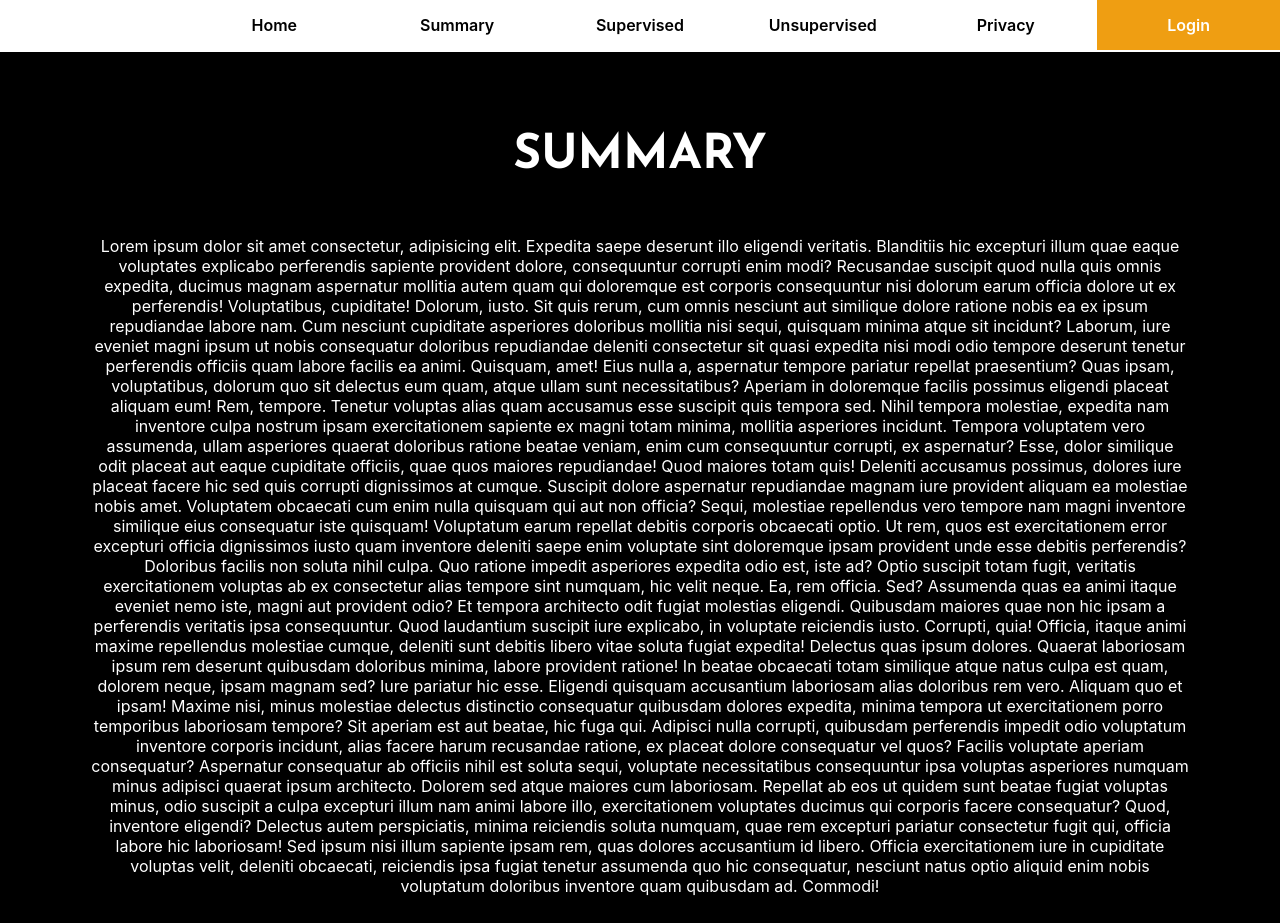
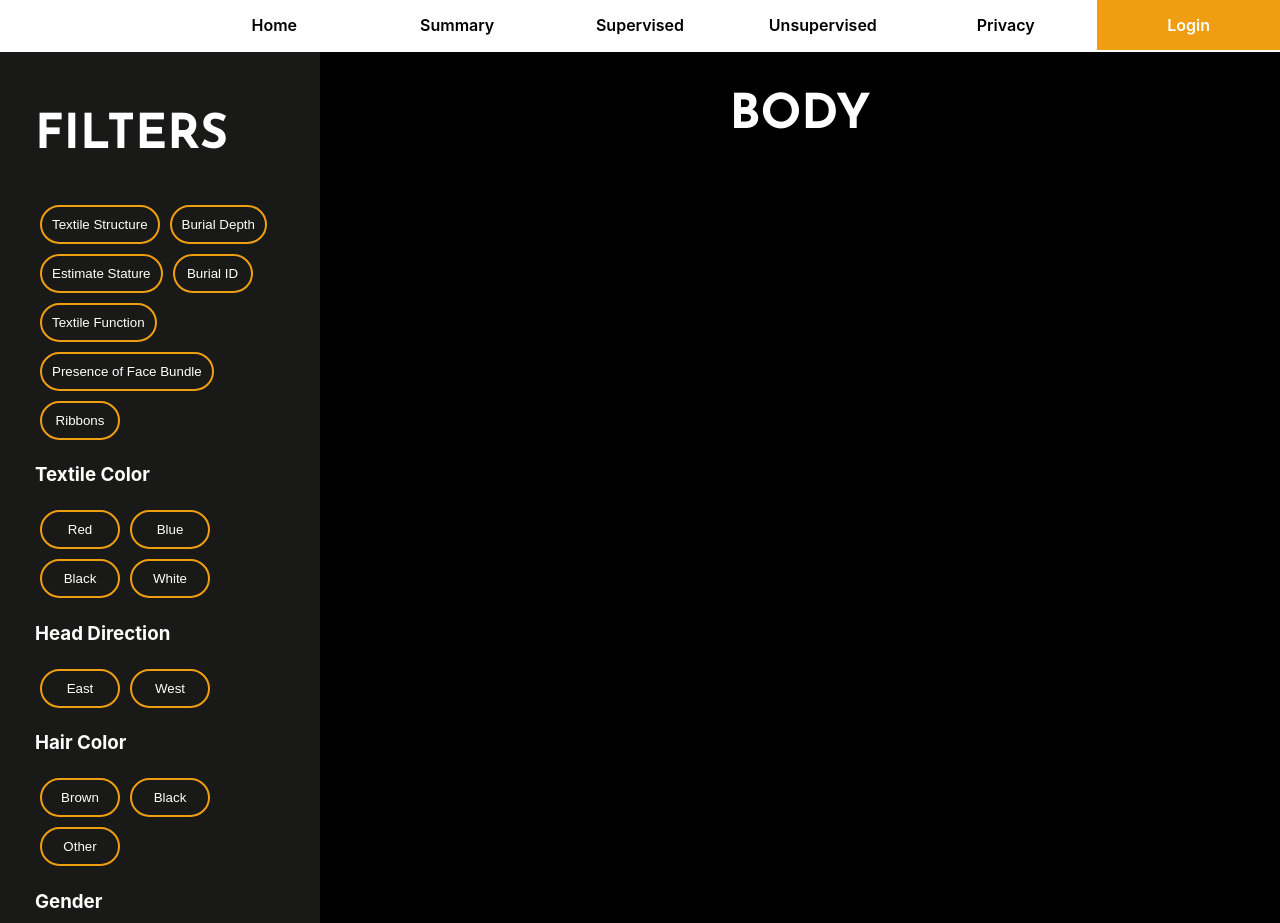
Before and after one commit to adamnorton-sunder/INTEX2, a React (Create React App) app in the folder frontend/: page /summary in a window 1280 px wide. Shown: the top 923 px of the page. Built offline with nearby package versions, Linux system fonts and the light colour scheme; what @aws-amplify/ui-react, aws-amplify would draw is missing.

Commit message:
Filters on Summary Page First Pass

```diff
--- /dev/null
+++ b/frontend/src/components/Summary/FilterButton.tsx
@@ -0,0 +1,30 @@
+import React from 'react';
+
+interface FilterButtonProps {
+  isSelected: boolean;
+  name: string;
+  onClick?: () => void;
+}
+
+const FilterButton: React.FC<FilterButtonProps> = (props) => {
+  const { isSelected, name, onClick } = props;
+
+  const buttonStyle = {
+    backgroundColor: isSelected ? '#ef9e12' : 'transparent',
+    color: 'white',
+    padding: '10px',
+    margin: '5px',
+    borderRadius: '25px',
+    border: '2px solid #ef9e12',
+    cursor: 'pointer',
+    minWidth: '80px',
+  };
+
+  return (
+    <button style={buttonStyle} onClick={onClick}>
+      {name}
+    </button>
+  );
+}
+
+export default FilterButton;
--- a/frontend/src/components/Summary/Summary.tsx
+++ b/frontend/src/components/Summary/Summary.tsx
@@ -1,88 +1,122 @@
+import { useState } from "react";
 import "../../components/Home/Home.css";
+import FilterButton from "./FilterButton";
 
 function Summary() {
+
+  const [selectedFilters, setSelectedFilters] = useState<string[]>([]);
+
+  const toggleFilters = ['Textile Structure', 'Burial Depth', 'Estimate Stature', 'Burial ID', 'Textile Function', 'Presence of Face Bundle', 'Ribbons'];
+  const textileColorFilters = ['Red', 'Blue', 'Black', 'White']
+  const ageAtDeathFilters = ['Newborn', 'Infant', 'Child', 'Adult']
+  const headDirectionFilters = ['East', 'West']
+  const sexFilters = ['Male', 'Female']
+  const hairColorFilters = ['Brown', 'Black', 'Other']
+
+  const handleFilterClick = (filterName: string) => {
+    if (selectedFilters.includes(filterName)) {
+      setSelectedFilters(selectedFilters.filter((filter) => filter !== filterName));
+    } else {
+      setSelectedFilters([...selectedFilters, filterName]);
+    }
+  };
+
   return (
     <section className="page-container">
-      <div style={{ paddingTop: "40px" }}>
-        <h1>SUMMARY</h1>
-      </div>
-      <div
-        style={{ display: "grid", placeItems: "center" }}
-        className="content-wrap"
-      >
-        <div style={{ maxWidth: "1100px" }}>
-          <p>
-            Lorem ipsum dolor sit amet consectetur, adipisicing elit. Expedita
-            saepe deserunt illo eligendi veritatis. Blanditiis hic excepturi
-            illum quae eaque voluptates explicabo perferendis sapiente provident
-            dolore, consequuntur corrupti enim modi? Recusandae suscipit quod
-            nulla quis omnis expedita, ducimus magnam aspernatur mollitia autem
-            quam qui doloremque est corporis consequuntur nisi dolorum earum
-            officia dolore ut ex perferendis! Voluptatibus, cupiditate! Dolorum,
-            iusto. Sit quis rerum, cum omnis nesciunt aut similique dolore
-            ratione nobis ea ex ipsum repudiandae labore nam. Cum nesciunt
-            cupiditate asperiores doloribus mollitia nisi sequi, quisquam minima
-            atque sit incidunt? Laborum, iure eveniet magni ipsum ut nobis
-            consequatur doloribus repudiandae deleniti consectetur sit quasi
-            expedita nisi modi odio tempore deserunt tenetur perferendis
-            officiis quam labore facilis ea animi. Quisquam, amet! Eius nulla a,
-            aspernatur tempore pariatur repellat praesentium? Quas ipsam,
-            voluptatibus, dolorum quo sit delectus eum quam, atque ullam sunt
-            necessitatibus? Aperiam in doloremque facilis possimus eligendi
-            placeat aliquam eum! Rem, tempore. Tenetur voluptas alias quam
-            accusamus esse suscipit quis tempora sed. Nihil tempora molestiae,
-            expedita nam inventore culpa nostrum ipsam exercitationem sapiente
-            ex magni totam minima, mollitia asperiores incidunt. Tempora
-            voluptatem vero assumenda, ullam asperiores quaerat doloribus
-            ratione beatae veniam, enim cum consequuntur corrupti, ex
-            aspernatur? Esse, dolor similique odit placeat aut eaque cupiditate
-            officiis, quae quos maiores repudiandae! Quod maiores totam quis!
-            Deleniti accusamus possimus, dolores iure placeat facere hic sed
-            quis corrupti dignissimos at cumque. Suscipit dolore aspernatur
-            repudiandae magnam iure provident aliquam ea molestiae nobis amet.
-            Voluptatem obcaecati cum enim nulla quisquam qui aut non officia?
-            Sequi, molestiae repellendus vero tempore nam magni inventore
-            similique eius consequatur iste quisquam! Voluptatum earum repellat
-            debitis corporis obcaecati optio. Ut rem, quos est exercitationem
-            error excepturi officia dignissimos iusto quam inventore deleniti
-            saepe enim voluptate sint doloremque ipsam provident unde esse
-            debitis perferendis? Doloribus facilis non soluta nihil culpa. Quo
-            ratione impedit asperiores expedita odio est, iste ad? Optio
-            suscipit totam fugit, veritatis exercitationem voluptas ab ex
-            consectetur alias tempore sint numquam, hic velit neque. Ea, rem
-            officia. Sed? Assumenda quas ea animi itaque eveniet nemo iste,
-            magni aut provident odio? Et tempora architecto odit fugiat
-            molestias eligendi. Quibusdam maiores quae non hic ipsam a
-            perferendis veritatis ipsa consequuntur. Quod laudantium suscipit
-            iure explicabo, in voluptate reiciendis iusto. Corrupti, quia!
-            Officia, itaque animi maxime repellendus molestiae cumque, deleniti
-            sunt debitis libero vitae soluta fugiat expedita! Delectus quas
-            ipsum dolores. Quaerat laboriosam ipsum rem deserunt quibusdam
-            doloribus minima, labore provident ratione! In beatae obcaecati
-            totam similique atque natus culpa est quam, dolorem neque, ipsam
-            magnam sed? Iure pariatur hic esse. Eligendi quisquam accusantium
-            laboriosam alias doloribus rem vero. Aliquam quo et ipsam! Maxime
-            nisi, minus molestiae delectus distinctio consequatur quibusdam
-            dolores expedita, minima tempora ut exercitationem porro temporibus
-            laboriosam tempore? Sit aperiam est aut beatae, hic fuga qui.
-            Adipisci nulla corrupti, quibusdam perferendis impedit odio
-            voluptatum inventore corporis incidunt, alias facere harum
-            recusandae ratione, ex placeat dolore consequatur vel quos? Facilis
-            voluptate aperiam consequatur? Aspernatur consequatur ab officiis
-            nihil est soluta sequi, voluptate necessitatibus consequuntur ipsa
-            voluptas asperiores numquam minus adipisci quaerat ipsum architecto.
-            Dolorem sed atque maiores cum laboriosam. Repellat ab eos ut quidem
-            sunt beatae fugiat voluptas minus, odio suscipit a culpa excepturi
-            illum nam animi labore illo, exercitationem voluptates ducimus qui
-            corporis facere consequatur? Quod, inventore eligendi? Delectus
-            autem perspiciatis, minima reiciendis soluta numquam, quae rem
-            excepturi pariatur consectetur fugit qui, officia labore hic
-            laboriosam! Sed ipsum nisi illum sapiente ipsam rem, quas dolores
-            accusantium id libero. Officia exercitationem iure in cupiditate
-            voluptas velit, deleniti obcaecati, reiciendis ipsa fugiat tenetur
-            assumenda quo hic consequatur, nesciunt natus optio aliquid enim
-            nobis voluptatum doloribus inventore quam quibusdam ad. Commodi!
-          </p>
+      <div style={{ display: 'grid', gridTemplateColumns: '25% 1fr', height: '2000px' }}>
+        <div style={{ backgroundColor: 'rgb(25, 25, 24)', padding: '20px', paddingLeft: '35px', textAlign: 'left' }}>
+          <div>
+            <h1>FILTERS</h1>
+          </div>
+
+          <div>
+            {toggleFilters.map((filter) => (
+              <FilterButton
+                key={filter}
+                name={filter}
+                isSelected={selectedFilters.includes(filter)}
+                onClick={() => handleFilterClick(filter)}
+              />
+            ))}
+          </div>
+
+          <div>
+            <h3>Textile Color</h3>
+          </div>
+
+          <div>
+            {textileColorFilters.map((filter) => (
+              <FilterButton
+                key={filter}
+                name={filter}
+                isSelected={selectedFilters.includes(filter)}
+                onClick={() => handleFilterClick(filter)}
+              />
+            ))}
+          </div>
+
+          <div>
+            <h3>Head Direction</h3>
+          </div>
+
+          <div>
+            {headDirectionFilters.map((filter) => (
+              <FilterButton
+                key={filter}
+                name={filter}
+                isSelected={selectedFilters.includes(filter)}
+                onClick={() => handleFilterClick(filter)}
+              />
+            ))}
+          </div>
+
+          <div>
+            <h3>Hair Color</h3>
+          </div>
+
+          <div>
+            {hairColorFilters.map((filter) => (
+              <FilterButton
+                key={filter}
+                name={filter}
+                isSelected={selectedFilters.includes(filter)}
+                onClick={() => handleFilterClick(filter)}
+              />
+            ))}
+          </div>
+
+          <div>
+            <h3>Gender</h3>
+          </div>
+
+          <div>
+            {sexFilters.map((filter) => (
+              <FilterButton
+                key={filter}
+                name={filter}
+                isSelected={selectedFilters.includes(filter)}
+                onClick={() => handleFilterClick(filter)}
+              />
+            ))}
+          </div>
+
+          <div>
+            <h3>Age at Death</h3>
+          </div>
+
+          <div>
+            {ageAtDeathFilters.map((filter) => (
+              <FilterButton
+                key={filter}
+                name={filter}
+                isSelected={selectedFilters.includes(filter)}
+                onClick={() => handleFilterClick(filter)}
+              />
+            ))}
+          </div>
+        </div>
+        <div>
+          <h1>BODY</h1>
         </div>
       </div>
       <footer style={{ display: "grid", placeItems: "center" }}>
```
Also changed, not shown: frontend/src/components/Summary/FilterButton.css (added).
